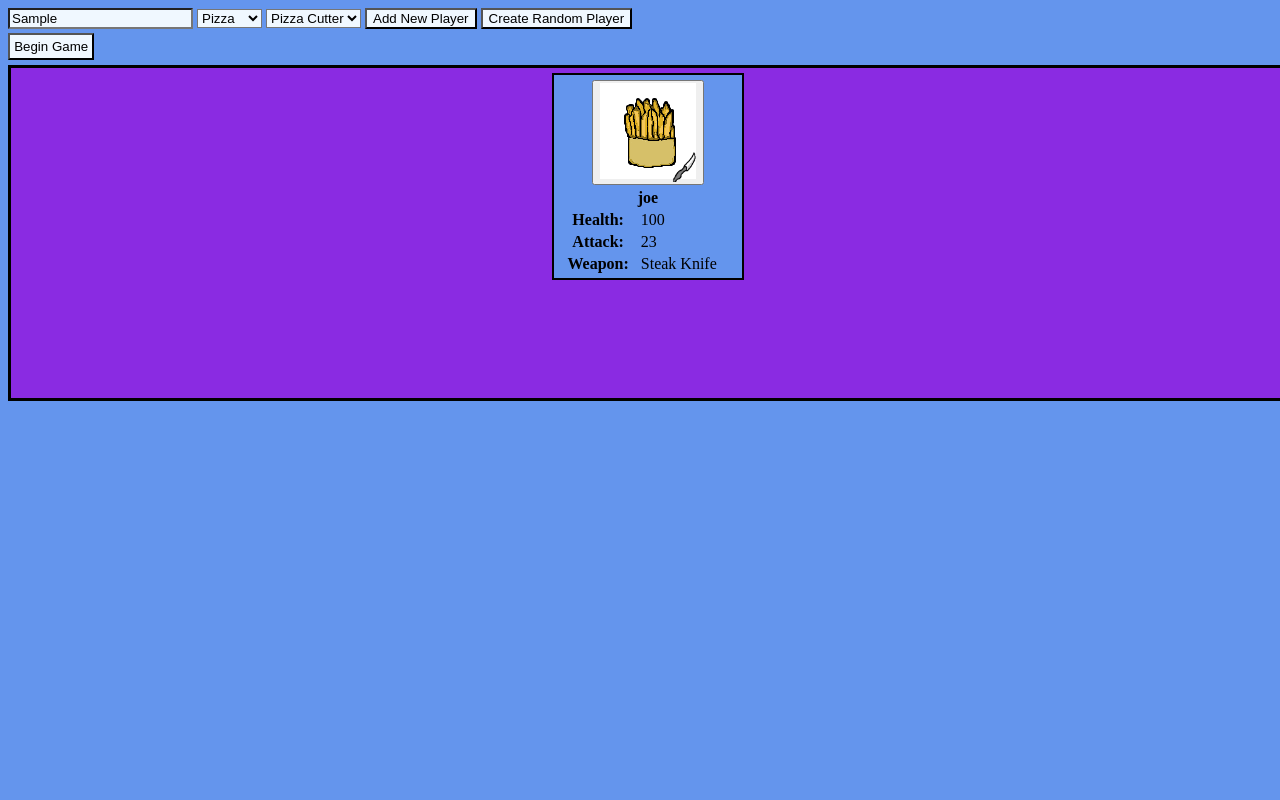
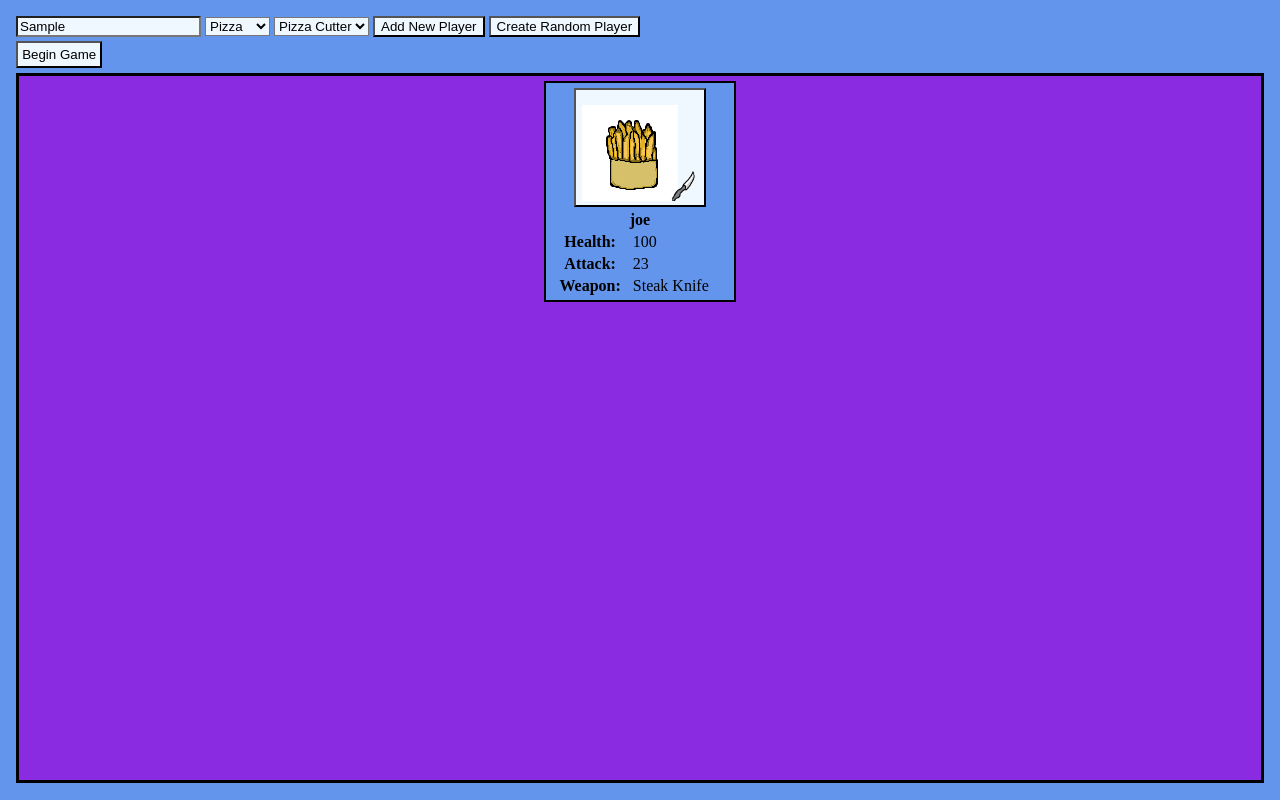
Before and after one commit to djkean/FoodForAll, a plain HTML site: page index.html in a window 1280 px wide. Both pictures are taken after typing "Sample" into the empty fields and a click on the button "Create Random Player". Drawn offline with Linux system fonts and the light colour scheme.

Commit message:
multiple adjustments to html/js/css
- adjusted css phrasing and visual changes for virtually everything
- adjusted js handling of weapon icons and some event handlers
- minor html adjustments with a class addition for css

```diff
--- a/FFA.js
+++ b/FFA.js
@@ -96,6 +96,9 @@ function showActivePlayers() {
                         <img class="foodDudes" src="images/` +
       player.icon +
       `.png" width="96" height="96" alt="a delicious looking picture of food">
+      <img class="foodDudesWeapon" src="images/`+
+      player.weapon.name +
+      `.png" width="30" height="30" alt="a very dangerous looking weapon for your food to wield... somehow."></th>
                     </button>
                 </th>
             </tr>
@@ -117,11 +120,8 @@ function showActivePlayers() {
       `</td>
             </tr>
             <tr>
-                <th>Weapon:` +
-                  `<img class="foodDudesWeapon" src="images/`+
-      player.weapon.name +
-      `.png" width="30" height="30" alt="a very dangerous looking weapon for your food to wield... somehow."></th>
-                <td>` +
+                <th>Weapon:
+                  <td>` +
       player.weapon.name +
       `</td>
             </tr>
@@ -177,8 +177,9 @@ function beginGame() {
     document.getElementById("beginGame").value;
     document.getElementById("Page1").style.display = "none";
     document.getElementById("Page2").style.display = "block";
+    document.getElementById("playerCount").classList.remove("playerCountPage1");
     document.getElementById("playerCount").classList.add("playerCountPage2");
-    document.getElementById("body2").classList.add("bodyPage2");
+    document.body.classList.add("bodyPage2");
   }
   else {
     document.getElementById("beginGame").innerText = "You must have 2 or more players";
--- a/index.html
+++ b/index.html
@@ -35,7 +35,7 @@
       </form>
       <button id="beginGame" class="buttonList">Begin Game</button>
     </div>
-    <div id="playerCount"></div>
+    <div id="playerCount" class="playerCountPage1"></div>
     <div id="Page2">
       <span id="body2">
         <button id="beginRound" class="buttonList">Begin the Round!</button>
--- a/styles.css
+++ b/styles.css
@@ -1,10 +1,34 @@
+* {
+  box-sizing: border-box;
+}
+
+:root {
+--baseBackground: rgb(100, 149, 237);
+--playerBackground: rgb(138, 43, 226);
+--buttonBackground: rgb(240, 248, 255);
+}
+
 html,
 body {
-  background-color: cornflowerblue;
+  height: 100%;
+  background-color: var(--baseBackground);
+}
+
+body {
+  margin: 0;
+  padding: 1em;
+}
+
+.bodyPage2 {
+display: flex;
 }
 
 .buttonList {
-  background-color: aliceblue;
+  background-color: var(--buttonBackground);
+}
+
+button {
+  background-color: var(--buttonBackground);
 }
 
 #beginGame {
@@ -17,18 +41,16 @@ body {
   display: flex;
   flex-wrap: wrap;
   justify-content: center;
-  max-width: 100%;
-  min-width: 100%;
   min-height: 20em;
-  background-color: blueviolet;
+  background-color: var(--playerBackground);
   border: 0.1875em solid black;
   gap: 0.3125em;
   padding: 0.3125em;
 }
 
-.playerCountPage2 {
-  flex-direction: column;
-  justify-content: left;
+#playerCount tbody {
+height: 10rem;
+width: 6rem;
 }
 
 #playerCount > div {
@@ -39,8 +61,20 @@ body {
   padding: 0.15em;
   width: 12em;
   height: 10em;
-  background-color: cornflowerblue;
+  background-color: var(--baseBackground);
   border: 0.125em solid black;
+}
+
+.playerCountPage1 {
+  display: flex;
+  height: 92.5%;
+  max-width: 100%;
+  min-width: 100%;
+}
+
+.playerCountPage2 {
+  flex-direction: column;
+  justify-content: left;
 }
 
 img.foodDudes:hover {
@@ -48,9 +82,8 @@ img.foodDudes:hover {
 }
 
 img.foodDudesWeapon {
-  position: absolute;
-  margin-left: 2.5em;
-  margin-top: -6.4375em;
+  margin-left: -1em;
+  margin-top: 6em;
 }
 
 .bodyPage2 {
```
